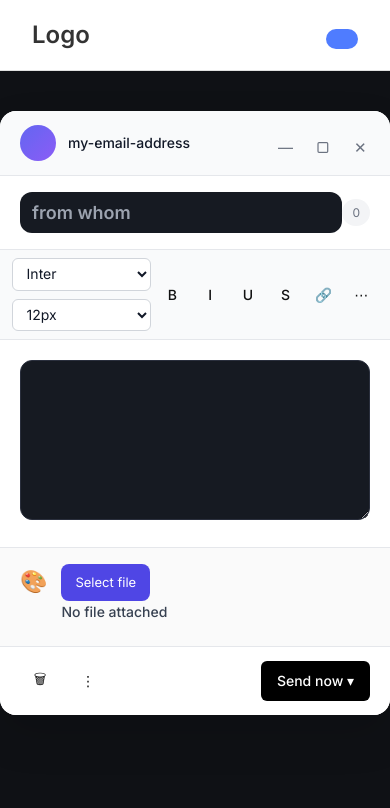
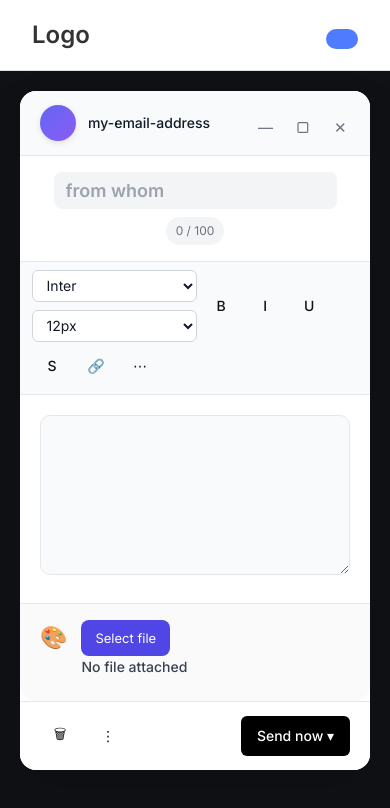
Before and after one commit to AlexandruChet/my-website-business-card, a React (Vite) app in the folder client/: page /writing_a_letter in a window 390 px wide. Shown: the top 808 px of the page. Built offline with nearby package versions, Linux system fonts and the light colour scheme.

Commit message:
I improved the interface

```diff
--- a/client/src/assets/styles/write-letter.css
+++ b/client/src/assets/styles/write-letter.css
@@ -1,3 +1,5 @@
+@import url("https://fonts.googleapis.com/css2?family=Inter:wght@400;500;600&family=Roboto:wght@400;500;700&display=swap");
+
 .write-letter {
   max-width: 820px;
   margin: 40px auto;
@@ -7,12 +9,20 @@
   display: flex;
   flex-direction: column;
   overflow: hidden;
-  font-family: Inter, system-ui, -apple-system, sans-serif;
-  transition: box-shadow 0.25s ease, transform 0.25s ease;
+  font-family:
+    "Inter",
+    system-ui,
+    -apple-system,
+    sans-serif;
+  transition:
+    box-shadow 0.25s ease,
+    transform 0.25s ease;
 }
 
 .write-letter.minimized {
   max-height: 64px;
+  cursor: pointer;
+  box-shadow: 0 10px 25px rgba(0, 0, 0, 0.1);
 }
 
 .letter-header {
@@ -35,6 +45,7 @@
   height: 36px;
   border-radius: 50%;
   background: linear-gradient(135deg, #6366f1, #8b5cf6);
+  box-shadow: 0 2px 6px rgba(0, 0, 0, 0.1);
 }
 
 .email {
@@ -57,12 +68,13 @@
   cursor: pointer;
   font-size: 15px;
   color: #6b7280;
-  transition: background 0.2s, color 0.2s;
+  transition: all 0.2s ease;
 }
 
 .window-actions button:hover {
   background: #e5e7eb;
   color: #111827;
+  transform: scale(1.1);
 }
 
 .subject {
@@ -78,11 +90,20 @@
   outline: none;
   font-size: 18px;
   font-weight: 600;
-  color: #ffffff;
+  color: #111827;
+  background: #f3f4f6;
+  border-radius: 8px;
+  padding: 8px 12px;
+  transition: all 0.2s ease;
 }
 
 .subject-input::placeholder {
   color: #9ca3af;
+}
+
+.subject-input:focus {
+  background: #ffffff;
+  box-shadow: 0 0 0 2px rgba(99, 102, 241, 0.2);
 }
 
 .counter {
@@ -98,6 +119,9 @@
   background: #f9fafb;
   border-top: 1px solid #e5e7eb;
   border-bottom: 1px solid #e5e7eb;
+  display: flex;
+  align-items: center;
+  gap: 0.25rem;
 }
 
 .editor {
@@ -107,18 +131,33 @@
 .editor-textarea {
   width: 100%;
   height: 10rem;
-  font-family: var(--editor-font, Inter);
+  font-family: var(--editor-font, "Inter");
   font-size: var(--editor-size, 15px);
+  line-height: 1.6;
+  padding: 12px;
+  border-radius: 10px;
+  border: 1px solid #e5e7eb;
+  resize: vertical;
+  outline: none;
+  background-color: #f9fafb;
+  transition: all 0.2s ease;
 }
 
 .editor-textarea::placeholder {
   color: #9ca3af;
 }
 
+.editor-textarea:focus {
+  border-color: #6366f1;
+  background-color: #ffffff;
+  box-shadow: 0 0 0 3px rgba(99, 102, 241, 0.15);
+}
+
 .attachment {
   padding: 16px 20px;
   border-top: 1px solid #e5e7eb;
   background: #fafafa;
+  border-radius: 0 0 16px 16px;
 }
 
 .file {
@@ -151,7 +190,7 @@
   background: #4f46e5;
   color: #ffffff;
   cursor: pointer;
-  transition: background 0.2s, transform 0.15s;
+  transition: all 0.2s ease;
 }
 
 .file label:hover {
@@ -180,3 +219,27 @@
   align-items: center;
   gap: 8px;
 }
+
+button {
+  transition: all 0.2s ease;
+}
+
+button:hover {
+  transform: scale(1.05);
+}
+
+@media (max-width: 600px) {
+  .write-letter {
+    margin: 20px;
+  }
+
+  .subject {
+    flex-direction: column;
+    gap: 8px;
+  }
+
+  .toolbar {
+    flex-wrap: wrap;
+    gap: 0.5rem;
+  }
+}
--- a/client/src/components/WriteLetter.tsx
+++ b/client/src/components/WriteLetter.tsx
@@ -10,6 +10,7 @@ const WriteLetter: FC = () => {
   const [text, setText] = useState<string>("");
   const [fontFamily, setFontFamily] = useState<string>("Inter");
   const [fontSize, setFontSize] = useState<number>(15);
+  const [subject, setSubject] = useState<string>("");
 
   const {
     file: selectedFile,
@@ -66,8 +67,10 @@ const WriteLetter: FC = () => {
               className="subject-input"
               placeholder="from whom"
               type="text"
+              value={subject}
+              onChange={(e) => setSubject(e.target.value)}
             />
-            <span className="counter">0</span>
+            <span className="counter">{subject.length} / 100</span>
           </div>
 
           <Toolbar gap="0.25rem">
```
Also changed, not shown: client/src/hooks/userInput.tsx (+3 -11 lines).
